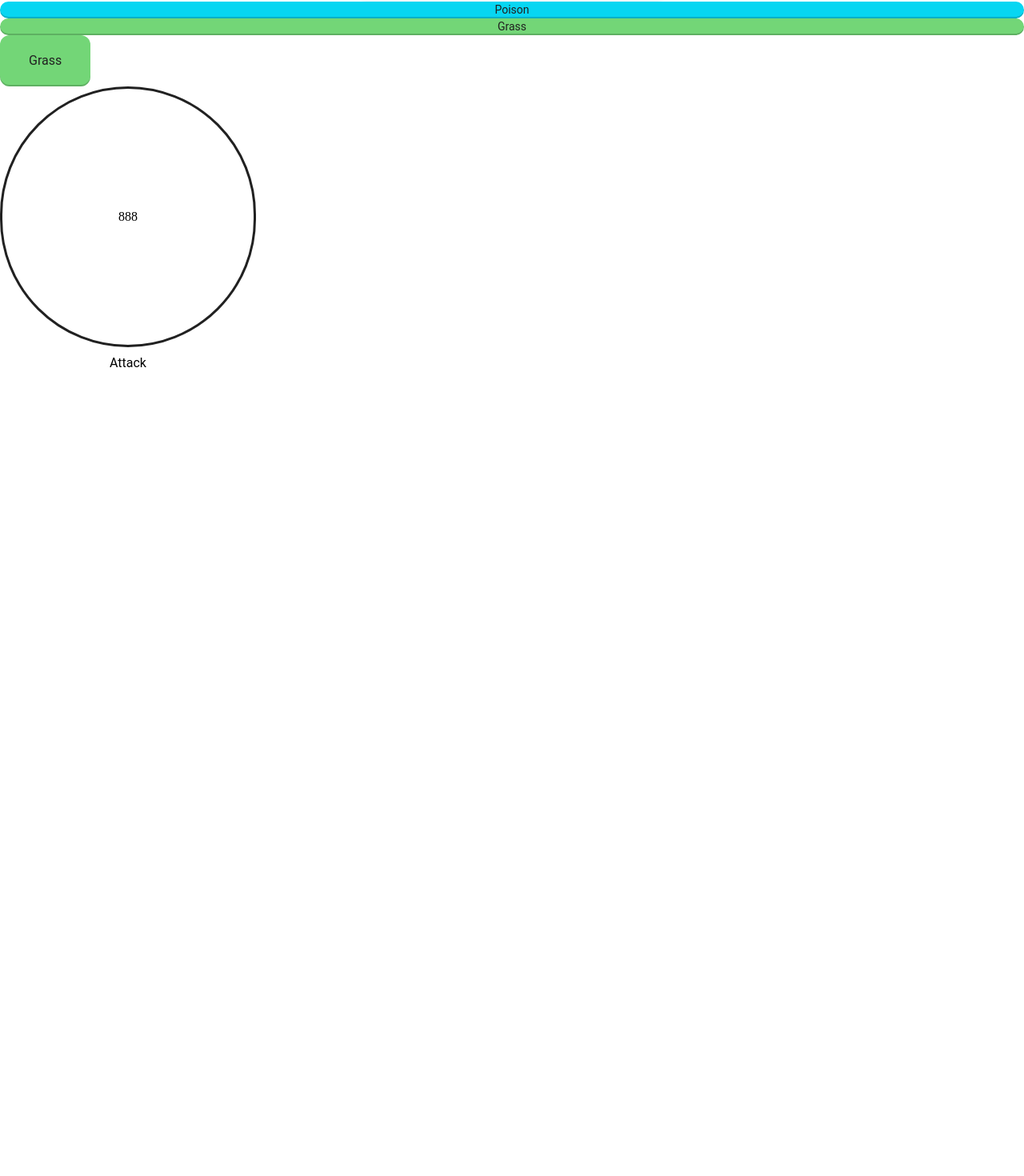
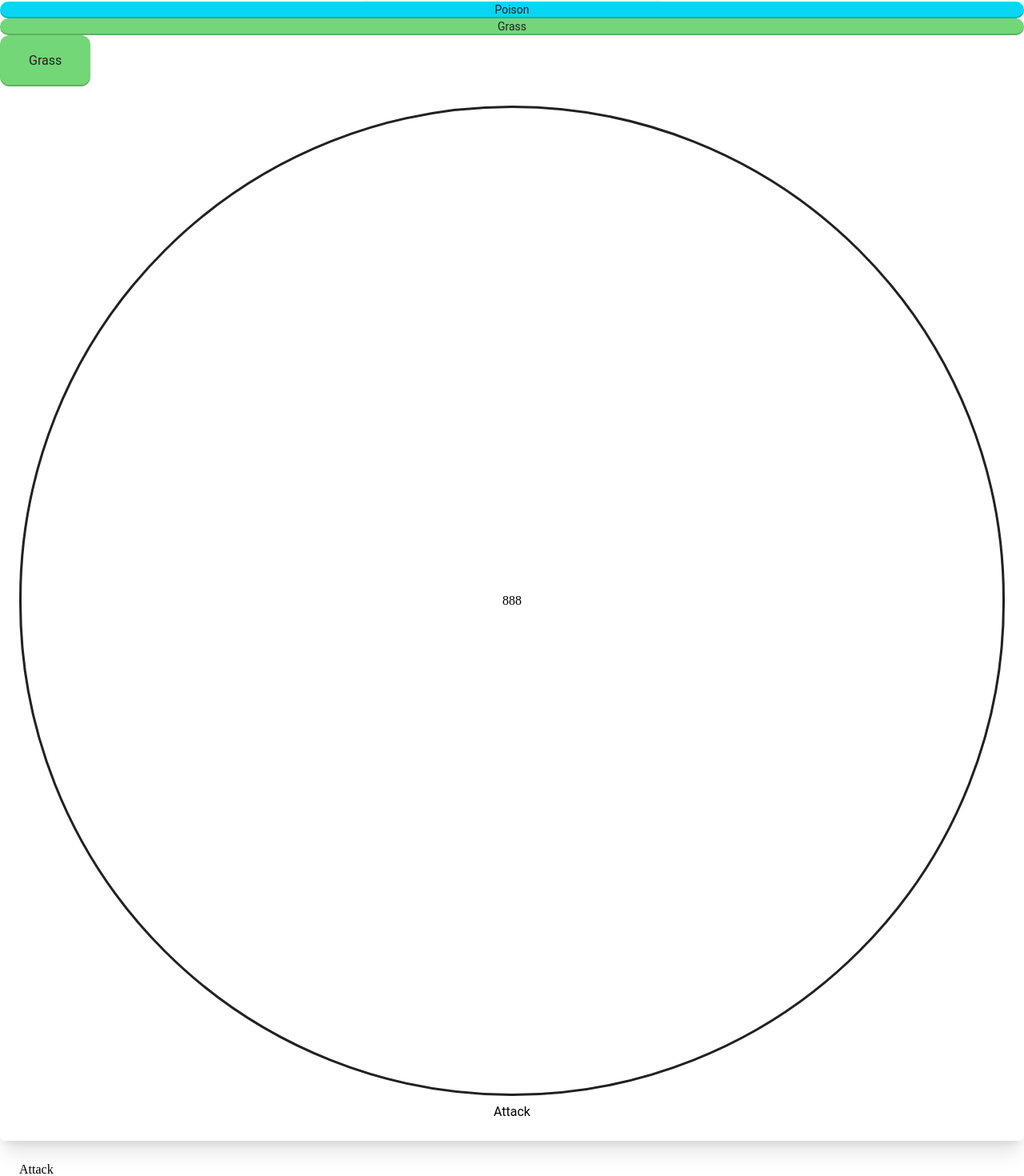
Before and after one commit to almir0201/Pokedex, a React (Create React App) app: page / in a window 1280 px wide. Shown: the part 153-1623 px from the top of the page at 80% size. Before the commit the page ends 800 px from the top, so only its background shows below. Built offline with nearby package versions, Linux system fonts and the light colour scheme.

Commit message:
merge header with main

```diff
--- a/src/App.js
+++ b/src/App.js
@@ -5,29 +5,29 @@ import { Header } from './components/Header';
 import { Cardtag } from './components/ui/Cardtag';
 import { Button } from './components/ui/Button';
 import { Cardprop } from './components/ui/Cardprop';
+import { CardContentContainer } from './components/ui/CardContentContainer';
 
 function App() {
   return (
     <div className="App">
       <Header />
       <div className="container">
-        <div>
         <div className="grid grid-cols-12">
-            <Input
-              className="mb-2 col-span-4"
-              placeholder="Encuentra tu pokémon..."
-              variant="big"
-            />
+          <Input className="mb-2 col-span-4" placeholder="Encuentra tu pokémon..." variant="big" />
           <Input className="col-span-4" placeholder="Encuentra tu pokémon..." />
           <Checkbox className="col-span-4" label="Electric" />
         </div>
         <Cardtag variant="poison">Poison</Cardtag>
         <Cardtag variant="grass">Grass</Cardtag>
         <Button>Grass</Button>
-          <div className="max-w-xs">
+        <CardContentContainer>
           <Cardprop value="888">Attack</Cardprop>
-          </div>
-        </div>
+        </CardContentContainer>
+
+        <CardContentContainer>
+          <span>Attack</span>
+          <p>lorem ipsum lorem ipsumlorem ipsumlorem ipsum</p>
+        </CardContentContainer>
       </div>
     </div>
   );
--- /dev/null
+++ b/src/components/ui/CardContentContainer.js
@@ -0,0 +1,7 @@
+export const CardContentContainer = ({ children }) => {
+  return (
+    <div className='p-6 shadow-xl rounded-md'>
+      {children}
+    </div>
+  )
+}
```
Lines whose indentation alone changed are shown as unchanged.
